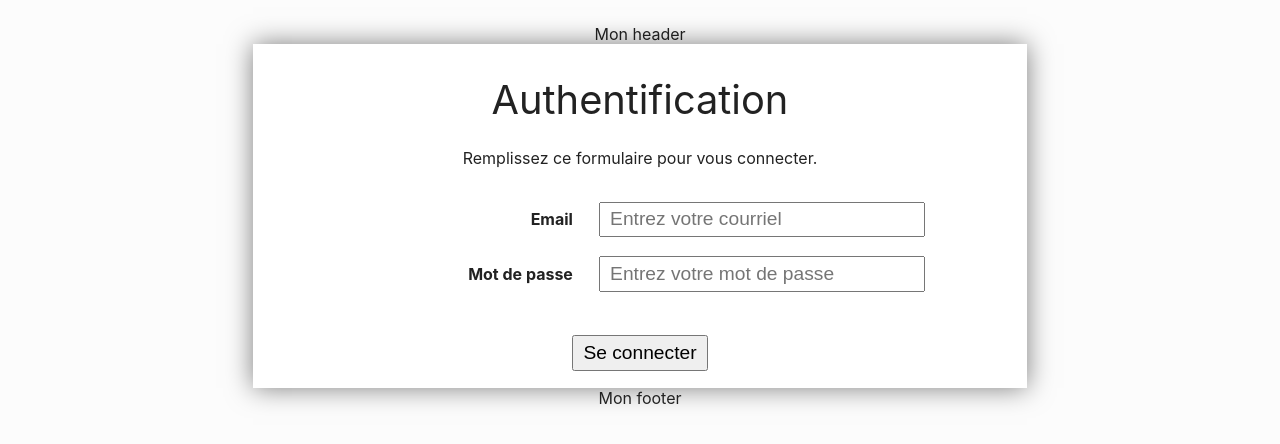
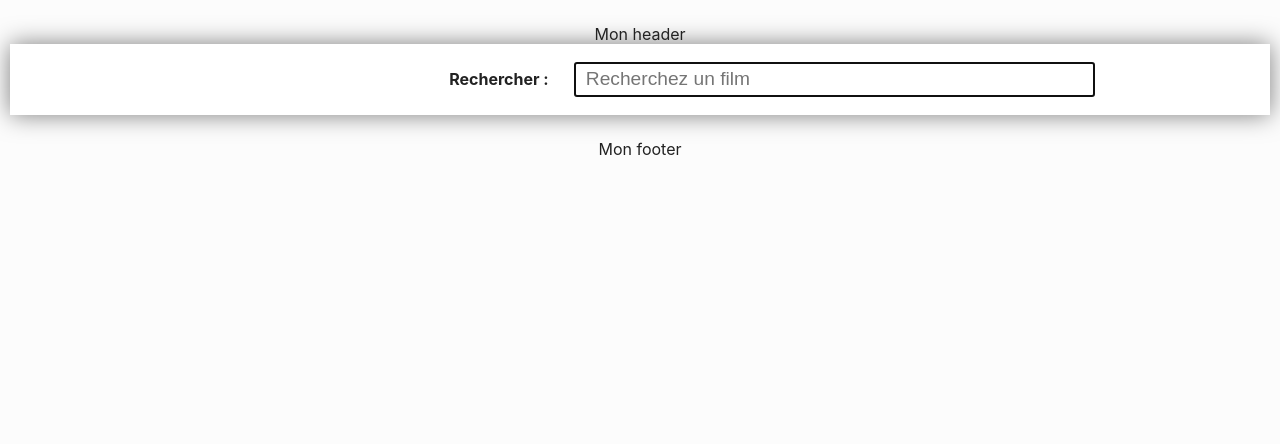
Before and after one commit to DraayZe/WR505, a Vue app: page /search in a window 1280 px wide. Shown: the top 444 px of the page. Built offline with nearby package versions, Linux system fonts and the light colour scheme.

Commit message:
fix:routes and ajout du push de la route

```diff
--- a/src/App.vue
+++ b/src/App.vue
@@ -1,13 +1,4 @@
 <script setup>
-import { ref } from "vue";
-import LoginForm from "@/components/LoginForm.vue";
-import SearchFilm from "@/components/SearchFilm.vue";
-
-const loggedIn = ref(false);
-
-const handleLogin = () => {
-  loggedIn.value = true;
-};
 </script>
 
 <template>
@@ -15,13 +6,8 @@ const handleLogin = () => {
     Mon header
   </header>
 
+  <!-- Ici s'affichera LoginForm ou SearchFilm selon la route -->
   <router-view />
-
-<!--  Si pas connecté, formulaire -->
-  <LoginForm v-if="!loggedIn" @logged="handleLogin" />
-
-  <!-- Si connecté, recherche de films -->
-  <SearchFilm v-else />
 
   <footer>
     Mon footer
--- a/src/components/LoginForm.vue
+++ b/src/components/LoginForm.vue
@@ -1,14 +1,15 @@
 <script setup>
 import { ref } from "vue";
+import { useRouter } from "vue-router";
 
 const email = ref("");
 const password = ref("");
-
-const emit = defineEmits(["logged"]);
+const router = useRouter();
 
 const login = () => {
   if (email.value && password.value) {
-    emit("logged");
+    // après login réussi, redirection vers /search
+    router.push("/search");
   }
 };
 </script>
--- a/src/router/index.js
+++ b/src/router/index.js
@@ -4,16 +4,24 @@ const router = createRouter({
   history: createWebHistory(),
   routes: [
     {
-      path:"/login",
-      name:"login",
+      path: "/search",
+      name: "search",
+      component: () => import("../components/SearchFilm.vue"),
+    },
+    {
+      path: "/login",
+      name: "login",
       component: () => import("../components/LoginForm.vue"),
     },
     {
       path: "/",
       redirect: "/search",
     },
+    {
+      path: "/:pathMatch(.*)*",
+      redirect: "/search",
+    },
+  ]
+})
 
-  ]
-});
-
-export default router;
+export default router
```
